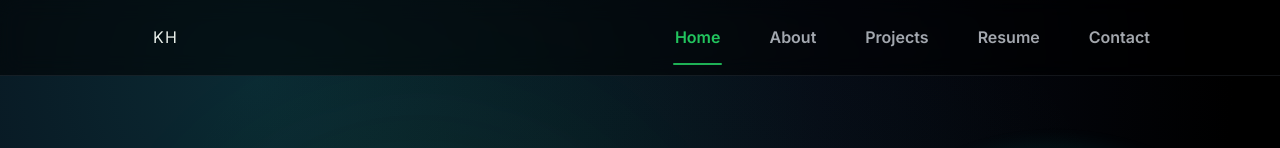
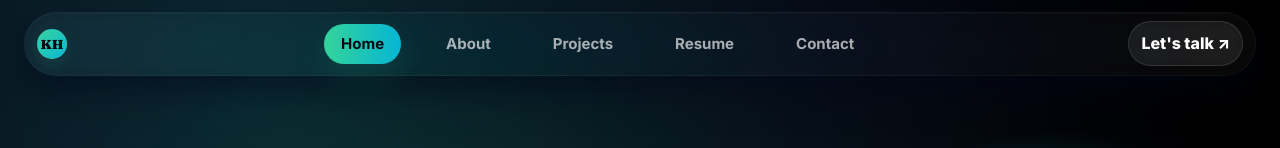
Before and after one commit to KavinduKHM/Personal-Portfolio, a React (Create React App) app in the folder frontend/: page / in a window 1280 px wide. Shown: the top 148 px of the page. Built offline with nearby package versions, Linux system fonts and the light colour scheme.

Commit message:
Frontend Updated

```diff
--- a/frontend/src/components/Navbar.jsx
+++ b/frontend/src/components/Navbar.jsx
@@ -1,52 +1,57 @@
 import { NavLink } from "react-router-dom";
-import { useState } from "react";
+import { useEffect, useState } from "react";
+import { motion } from "framer-motion";
 import "../styles/styles.css";
 
 export default function Navbar() {
-  const [open, setOpen] = useState(false);
+  const [time, setTime] = useState(() => {
+    const d = new Date();
+    return d.toLocaleTimeString([], { hour: '2-digit', minute: '2-digit' });
+  });
 
-  const toggleMenu = () => setOpen(o => !o);
-  const closeMenu = () => setOpen(false);
+  useEffect(() => {
+    const id = setInterval(() => {
+      const d = new Date();
+      setTime(d.toLocaleTimeString([], { hour: '2-digit', minute: '2-digit' }));
+    }, 60_000);
+    return () => clearInterval(id);
+  }, []);
 
-  const navLinkClass = ({ isActive }) => (isActive ? "active" : undefined);
+  const links = [
+    { to: '/', label: 'Home', end: true },
+    { to: '/about', label: 'About' },
+    { to: '/projects', label: 'Projects' },
+    { to: '/resume', label: 'Resume' },
+    { to: '/contact', label: 'Contact' },
+  ];
 
   return (
     <header className="navbar">
-      <NavLink to="/" end className="logo" onClick={closeMenu} aria-label="Home">
-        KH
-      </NavLink>
+      <div className="navbar-container glass">
+        <div className="nav-left">
+          <div className="logo-circle" aria-hidden>
+            <span className="logo-text">KH</span>
+          </div>
+        </div>
 
-      <button
-        className="navbar-toggle"
-        type="button"
-        aria-label="Toggle navigation"
-        onClick={toggleMenu}
-      >
-        <span></span>
-        <span></span>
-        <span></span>
-      </button>
-
-      <div className={open ? "navbar-right open" : "navbar-right"}>
-        <nav className="navbar-links" aria-label="Primary">
-          <NavLink to="/" end onClick={closeMenu} className={navLinkClass}>
-            Home
-          </NavLink>
-          <NavLink to="/about" onClick={closeMenu} className={navLinkClass}>
-            About
-          </NavLink>
-          <NavLink to="/projects" onClick={closeMenu} className={navLinkClass}>
-            Projects
-          </NavLink>
-          <NavLink to="/resume" onClick={closeMenu} className={navLinkClass}>
-            Resume
-          </NavLink>
-          <NavLink to="/contact" onClick={closeMenu} className={navLinkClass}>
-            Contact
-          </NavLink>
+        <nav className="nav-center" aria-label="Primary navigation">
+          {links.map((l) => (
+            <NavLink key={l.to} to={l.to} end={l.end} className="nav-link">
+              {({ isActive }) => (
+                <span className="nav-link-inner">
+                  {isActive && (
+                    <motion.span layoutId="activeNavPill" className="nav-active-pill" />
+                  )}
+                  <span className={isActive ? 'nav-link-text active' : 'nav-link-text'}>{l.label}</span>
+                </span>
+              )}
+            </NavLink>
+          ))}
         </nav>
 
-
+        <div className="nav-right">
+          <a href="/contact" className="talk-btn">Let's talk ↗</a>
+        </div>
       </div>
     </header>
   );
--- a/frontend/src/styles/styles.css
+++ b/frontend/src/styles/styles.css
@@ -61,7 +61,7 @@ body {
 .glass-strong { background: linear-gradient(180deg, rgba(255,255,255,0.06), rgba(255,255,255,0.02)); border:1px solid rgba(255,255,255,0.12); backdrop-filter: blur(22px); }
 
 /* Hero */
-.about-hero { position: relative; z-index: 2; padding-top: 120px; padding-bottom: 80px; }
+.about-hero { position: relative; z-index: 2; padding-top: 40px; padding-bottom: 80px; }
 .hero-grid { display:grid; grid-template-columns: 1fr; gap:28px; }
 .hero-left { max-width: 760px; }
 .hero-eyebrow { font-family: 'JetBrains Mono', monospace; font-size:12px; color:var(--muted); letter-spacing:0.2em; display:flex; gap:12px; align-items:center; }
@@ -202,7 +202,7 @@ body {
 /* Common section style */
 
 .page-container {
-  padding-top: 80px;
+  padding-top: 0;
 }
 
 .page {
@@ -242,37 +242,77 @@ section h2 {
 
 .navbar {
   position: fixed;
-  width: 100%;
-  top: 0;
+  top: 12px;
   left: 0;
-  background: white;
-  padding: 15px 10%;
-  display: flex;
+  right: 0;
+  display: flex;
+  justify-content: center;
+  z-index: 1200;
+  pointer-events: none;
+}
+
+.navbar-container {
+  pointer-events: auto;
+  position: relative;
+  max-width: 1400px;
+  width: calc(100% - 48px);
+  display: flex;
+  align-items: center;
   justify-content: space-between;
-  align-items: center;
-  border-bottom: 1px solid var(--border-light);
-  z-index: 100;
-}
-
-.logo {
-  font-weight: 600;
-  color: var(--primary);
-}
-
-.navbar a {
-  margin-left: 25px;
-  text-decoration: none;
-  color: var(--text-light);
-  font-weight: 500;
-}
-
-.navbar a.active {
-  color: var(--primary);
-}
-
-.navbar a:hover {
-  color: var(--primary);
-}
+  gap: 16px;
+  padding: 6px 12px;
+  border-radius: 999px;
+  /* translucent glass to reveal aurora behind */
+  background: linear-gradient(90deg, rgba(255,255,255,0.02), rgba(255,255,255,0.01));
+  border: 1px solid rgba(255,255,255,0.06);
+  box-shadow: 0 14px 36px rgba(2,6,23,0.56), inset 0 1px 0 rgba(255,255,255,0.02);
+  backdrop-filter: blur(12px) saturate(130%);
+}
+
+.navbar-container::before {
+  content: '';
+  position: absolute;
+  inset: 0;
+  border-radius: inherit;
+  pointer-events: none;
+  background: linear-gradient(90deg, rgba(255,255,255,0.03) 0%, rgba(255,255,255,0.01) 25%, rgba(255,255,255,0.00) 40%, rgba(255,255,255,0.02) 100%);
+  mix-blend-mode: overlay;
+  opacity: 0.95;
+}
+
+.navbar-container::after {
+  content: '';
+  position: absolute;
+  left: 6px;
+  top: 6px;
+  right: 6px;
+  bottom: 6px;
+  border-radius: inherit;
+  pointer-events: none;
+  background: linear-gradient(90deg, rgba(255,255,255,0.02), rgba(255,255,255,0.00));
+  opacity: 0.6;
+}
+
+.nav-left, .nav-center, .nav-right { display:flex; align-items:center; gap:12px; }
+.nav-center { flex: 1; justify-content: center; }
+
+.logo-circle { width:30px; height:30px; border-radius:999px; display:inline-flex; align-items:center; justify-content:center; background: linear-gradient(135deg,#34d399,#06b6d4); box-shadow: 0 6px 18px rgba(34,211,153,0.12); border: 1px solid rgba(255,255,255,0.06); }
+.logo-text { color:#050810; font-weight:900; font-family: 'Fraunces', serif; font-size:13px; }
+
+.status-row { display:flex; align-items:center; gap:8px; font-family: 'JetBrains Mono', monospace; font-size:11px; color: rgba(255,255,255,0.85); }
+.status-dot { width:8px; height:8px; border-radius:999px; background:#34d399; box-shadow: 0 0 8px rgba(52,211,153,0.9); animation: pulse 1.8s infinite ease-in-out; }
+@keyframes pulse { 0%{transform:scale(1); opacity:1}50%{transform:scale(1.5); opacity:0.65}100%{transform:scale(1); opacity:1} }
+
+.nav-center { gap:14px; }
+.nav-link { position: relative; display:inline-flex; padding:2px 4px; border-radius:999px; text-decoration:none; }
+.nav-link-inner { position:relative; display:inline-flex; align-items:center; padding:4px 6px; border-radius:999px; }
+.nav-link-text { position:relative; z-index:2; color: rgba(255,255,255,0.65); padding:6px 14px; border-radius:999px; font-weight:700; font-size:15px; transition: color 160ms ease, transform 160ms ease; }
+.nav-link-text.active { color: #050810; }
+.nav-link-text:hover { color: #ffffff; transform:translateY(-1px); }
+.nav-active-pill { position:absolute; inset:3px; border-radius:999px; background: linear-gradient(90deg,#34d399 0%, #06b6d4 100%); z-index:1; box-shadow: 0 12px 36px rgba(34,211,153,0.14); transform-origin: center; transition: all 240ms cubic-bezier(.2,.9,.28,1); }
+
+.talk-btn { padding:8px 12px; border-radius:999px; background: rgba(255,255,255,0.06); border:1px solid rgba(255,255,255,0.12); color: #ffffff; text-decoration:none; font-weight:800; backdrop-filter: blur(6px); }
+.talk-btn:hover { background: rgba(255,255,255,0.12); color:#050810; }
 
 
 .home {
@@ -605,7 +645,7 @@ section h2 {
 /* HERO SECTION */
 .hero {
   min-height: 100vh;
-  padding: 120px 10%;
+  padding: 64px 10%;
   display: flex;
   align-items: center;
   justify-content: space-between;
@@ -1475,8 +1515,8 @@ section h2 {
   }
 }
 
-/* NAVBAR (dark, centered links + right CTA) */
-.navbar {
+/* NAVBAR (legacy dark, centered links + right CTA) — scoped to .legacy-navbar to avoid overriding the new glass pill navbar */
+.legacy-navbar {
   position: fixed;
   top: 0;
   width: 100%;
@@ -1490,27 +1530,27 @@ section h2 {
   z-index: 100;
 }
 
-.logo {
+.legacy-navbar .logo {
   font-weight: 800;
   letter-spacing: 0.08em;
   text-decoration: none;
   color: #e5e7eb;
 }
 
-.navbar-right {
+.legacy-navbar .navbar-right {
   display: flex;
   align-items: center;
   gap: 30px;
 }
 
-.navbar-links {
+.legacy-navbar .navbar-links {
   display: flex;
   align-items: center;
   justify-content: center;
   gap: 26px;
 }
 
-.navbar-links a {
+.legacy-navbar .navbar-links a {
   position: relative;
   color: rgba(226, 232, 240, 0.72);
   text-decoration: none;
@@ -1518,15 +1558,15 @@ section h2 {
   padding: 6px 2px;
 }
 
-.navbar-links a:hover {
+.legacy-navbar .navbar-links a:hover {
   color: #e5e7eb;
 }
 
-.navbar-links a.active {
+.legacy-navbar .navbar-links a.active {
   color: #22c55e;
 }
 
-.navbar-links a.active::after {
+.legacy-navbar .navbar-links a.active::after {
   content: "";
   position: absolute;
   left: 0;
@@ -1537,7 +1577,7 @@ section h2 {
   background: rgba(34, 197, 94, 0.9);
 }
 
-.navbar-cta {
+.legacy-navbar .navbar-cta {
   display: inline-flex;
   align-items: center;
   justify-content: center;
@@ -1550,12 +1590,12 @@ section h2 {
   box-shadow: 0 14px 34px rgba(34, 197, 94, 0.22);
 }
 
-.navbar-cta:hover {
+.legacy-navbar .navbar-cta:hover {
   background: #16a34a;
   transform: translateY(-1px);
 }
 
-.navbar-toggle {
+.legacy-navbar .navbar-toggle {
   display: none;
   flex-direction: column;
   justify-content: center;
@@ -1569,7 +1609,7 @@ section h2 {
   cursor: pointer;
 }
 
-.navbar-toggle span {
+.legacy-navbar .navbar-toggle span {
   width: 18px;
   height: 2px;
   background: #e5e7eb;
```
Also changed, not shown: frontend/src/components/About.jsx (+16 -14 lines), frontend/src/components/Home.jsx (+12 -3 lines).
